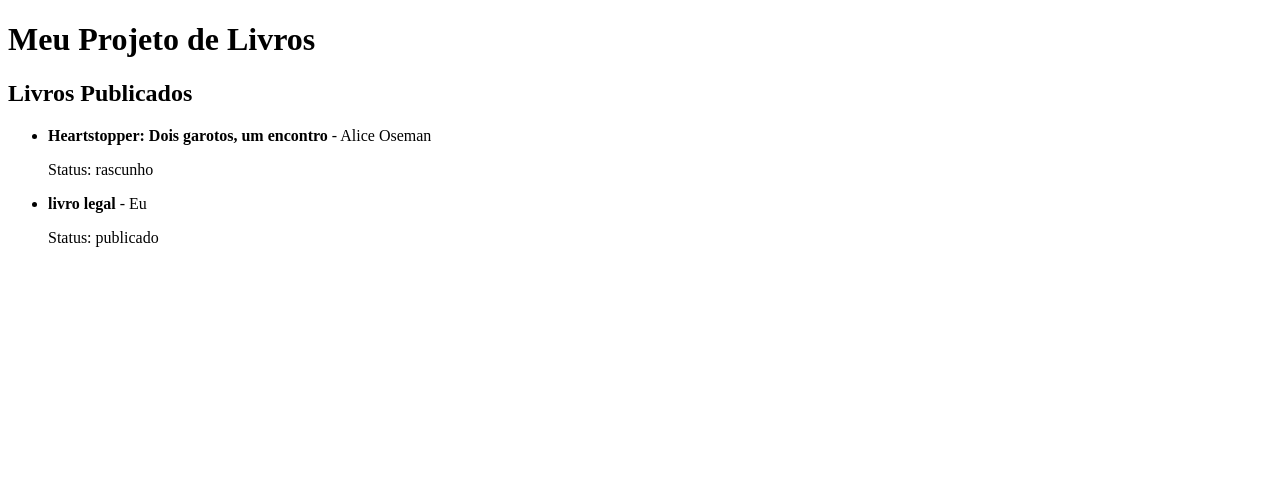
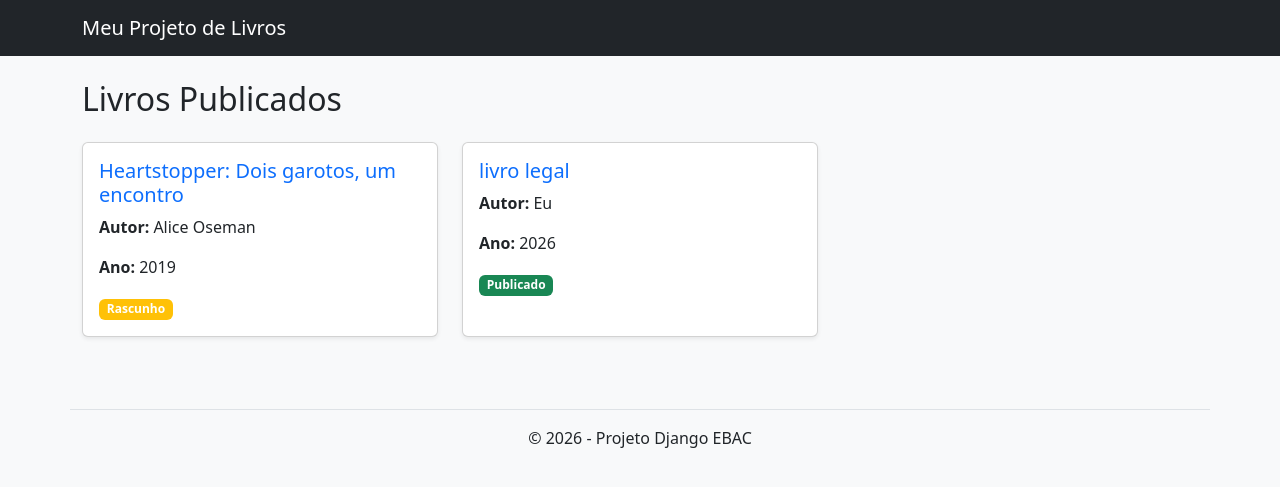
Before and after one commit to ChaosXS/-modelo-final, a Django app: page / in a window 1280 px wide. Shown: the top 487 px of the page. Run offline with Django 5.2, Linux system fonts and the light colour scheme; data comes from the database, SQL or seed files in the repository.

Commit message:
feat: implementa template oficial e integra com modelos

```diff
--- a/meu_app/templates/meu_app/base.html
+++ b/meu_app/templates/meu_app/base.html
@@ -2,14 +2,22 @@
 <html lang="pt-br">
 <head>
     <meta charset="UTF-8">
-    <title>{% block title %}Meu Site{% endblock %}</title>
+    <meta name="viewport" content="width=device-width, initial-scale=1.0">
+    <title>{% block title %}Minha Livraria{% endblock %}</title>
+    <link href="https://cdn.jsdelivr.net/npm/bootstrap@5.3.0/dist/css/bootstrap.min.css" rel="stylesheet">
 </head>
-<body>
-    <header><h1>Meu Projeto de Livros</h1></header>
-    <main>
+<body class="bg-light">
+    <nav class="navbar navbar-dark bg-dark mb-4">
+        <div class="container">
+            <a class="navbar-brand" href="/">Meu Projeto de Livros</a>
+        </div>
+    </nav>
+    <main class="container">
         {% block content %}
-        <!-- O conteúdo das outras páginas entrará aqui -->
         {% endblock %}
     </main>
+    <footer class="container text-center mt-5 py-3 border-top">
+        <p>&copy; 2026 - Projeto Django EBAC</p>
+    </footer>
 </body>
 </html>
--- a/meu_app/templates/meu_app/index.html
+++ b/meu_app/templates/meu_app/index.html
@@ -1,18 +1,29 @@
 {% extends 'meu_app/base.html' %}
 
 {% block content %}
-    <h2>Livros Publicados</h2>
-
+<div class="row">
+    <div class="col-12">
+        <h2 class="mb-4">Livros Publicados</h2>
+    </div>
     {% if livros %}
-        <ul>
         {% for livro in livros %}
-            <li>
-                <strong>{{ livro.titulo }}</strong> - {{ livro.autor }}
-                <p>Status: {{ livro.status }}</p>
-            </li>
+        <div class="col-md-4 mb-4">
+            <div class="card h-100 shadow-sm">
+                <div class="card-body">
+                    <h5 class="card-title text-primary">{{ livro.titulo }}</h5>
+                    <p class="card-text"><strong>Autor:</strong> {{ livro.autor }}</p>
+                    <p class="card-text"><strong>Ano:</strong> {{ livro.ano_publicacao }}</p>
+                    <span class="badge {% if livro.status == 'publicado' %}bg-success{% else %}bg-warning{% endif %}">
+                        {{ livro.status|title }}
+                    </span>
+                </div>
+            </div>
+        </div>
         {% endfor %}
-        </ul>
     {% else %}
-        <p>Nenhum livro publicado ainda.</p>
+        <div class="col-12">
+            <div class="alert alert-info">Nenhum livro encontrado no sistema.</div>
+        </div>
     {% endif %}
+</div>
 {% endblock %}
```
